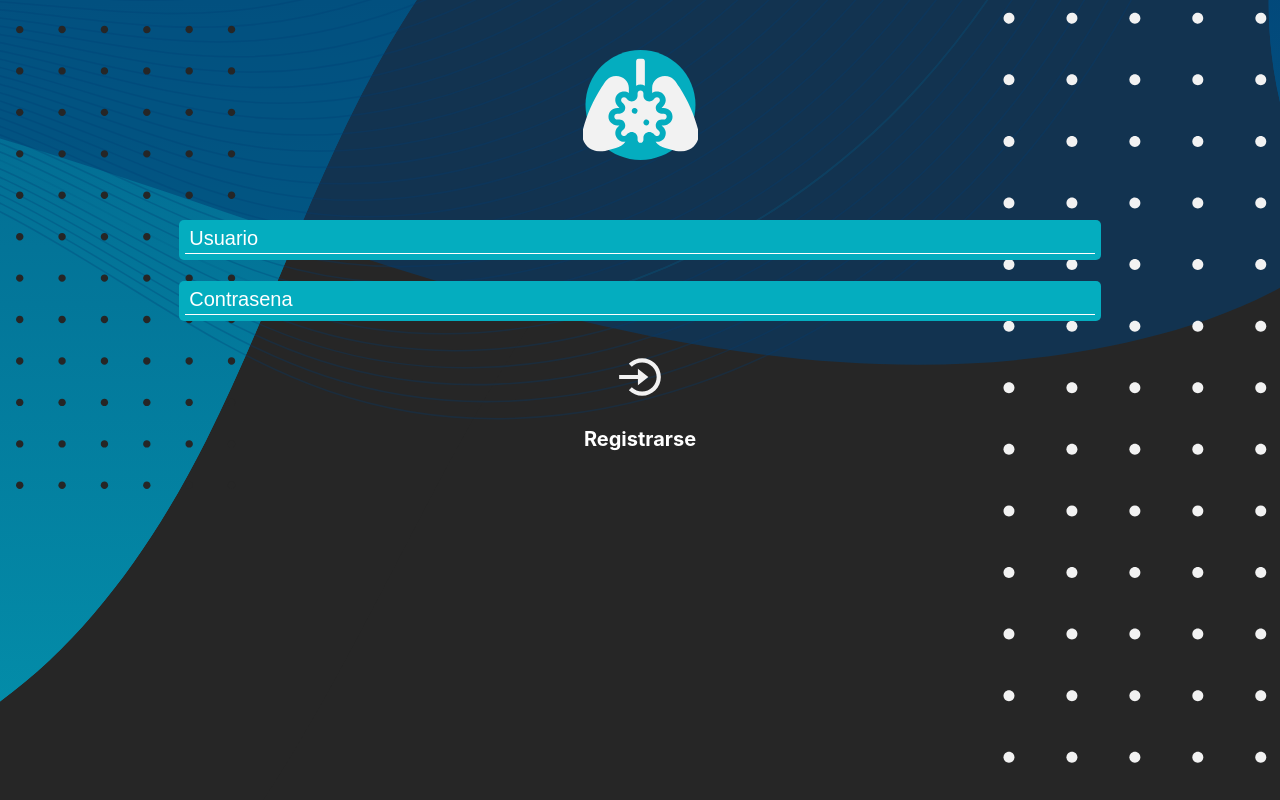
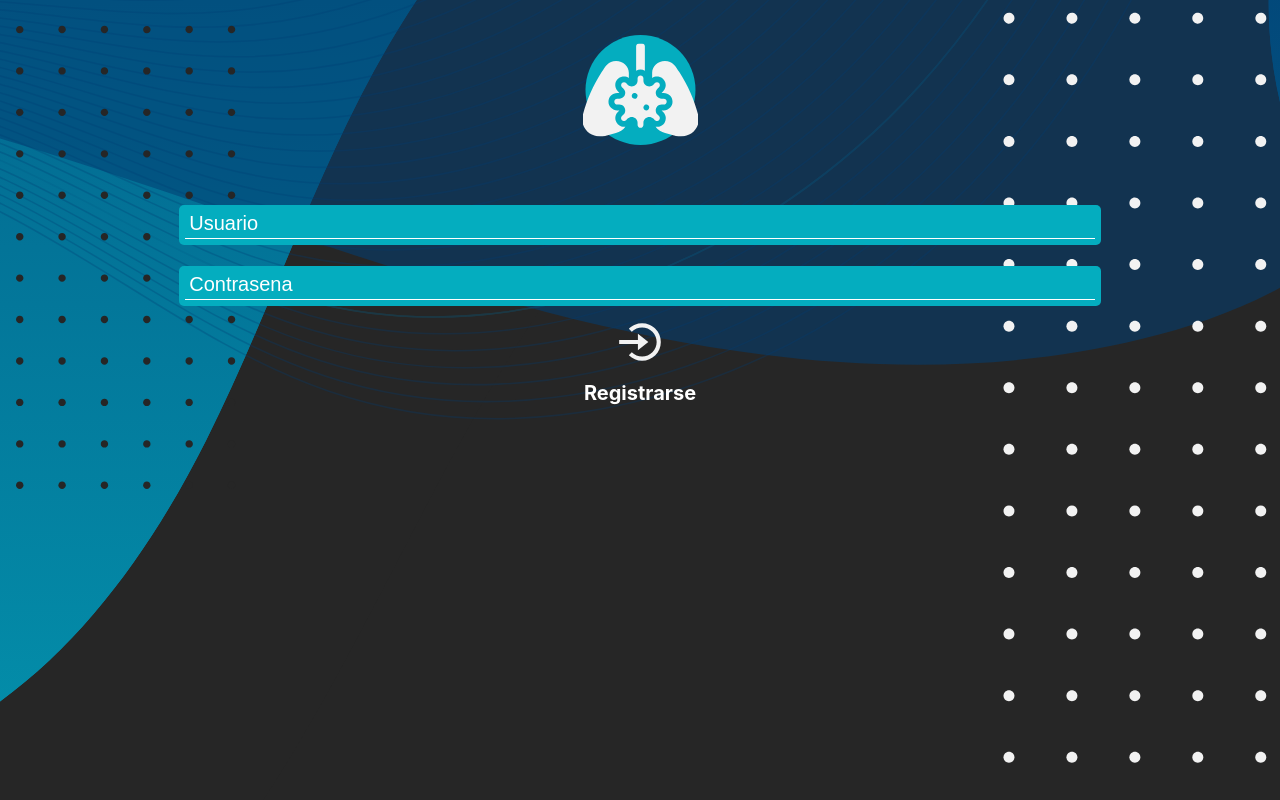
Before and after one commit to JoelSanchez01/TomografiasAppFront, a React (Create React App) app: page / in a window 1280 px wide. Built offline with nearby package versions, Linux system fonts and the light colour scheme.

Commit message:
Se modifico el espaciado en el formulario

```diff
--- a/src/pages/Formulario.jsx
+++ b/src/pages/Formulario.jsx
@@ -11,7 +11,9 @@ class Formulario extends React.Component {
         <Input type="text" placeHolder="Usuario" />
         <Input type="password" placeHolder="Contrasena" />
         <ButtonLog enlace="/subir" />
-        <a href="#">Registrarse</a>
+        <a className="enlace" href="#">
+          Registrarse
+        </a>
       </div>
     );
   }
--- a/src/styles/Formulario.css
+++ b/src/styles/Formulario.css
@@ -5,6 +5,7 @@
     justify-content: center;
     align-items: center;
     flex-direction: column;
+
 }
 
 
@@ -18,9 +19,10 @@
     background-position: center;
 }
 
-a {
+.enlace {
     font-size: 20px;
-    margin-top: 20px;
+    margin-top: 10px;
+    margin-bottom: 60px;
     text-decoration: none;
     color: white;
     font-weight: bold;
```
Also changed, not shown: src/images/atras.svg (added).
